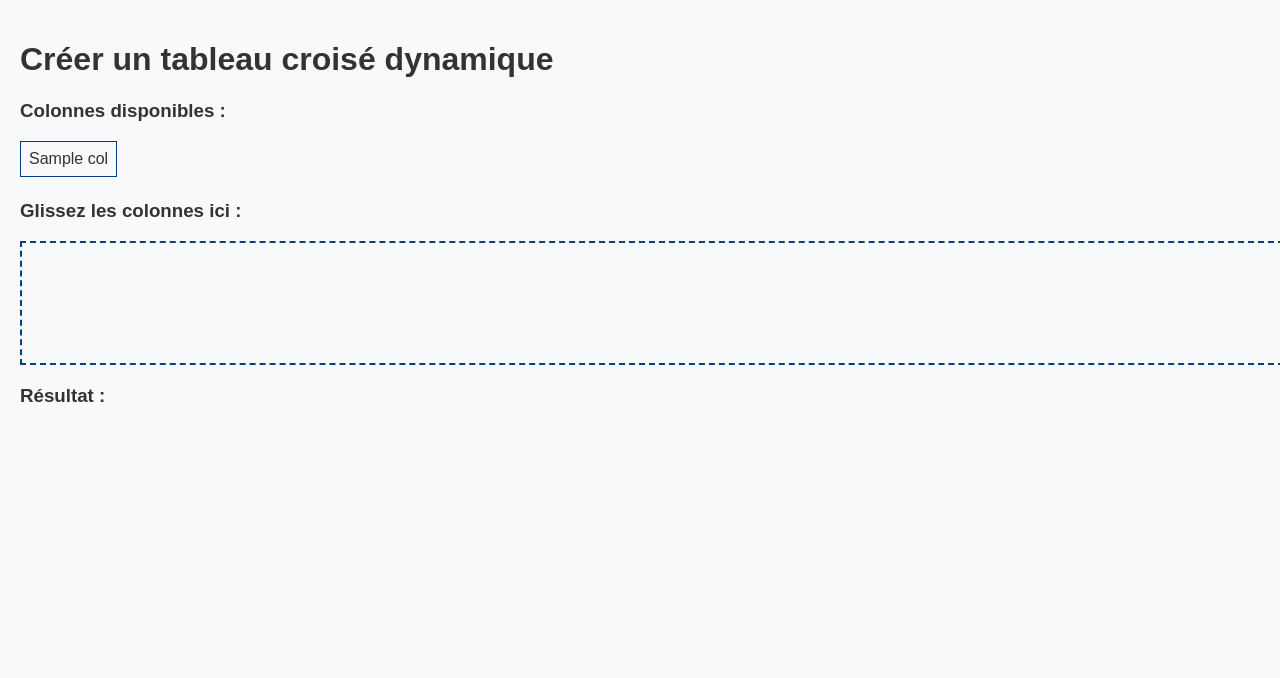
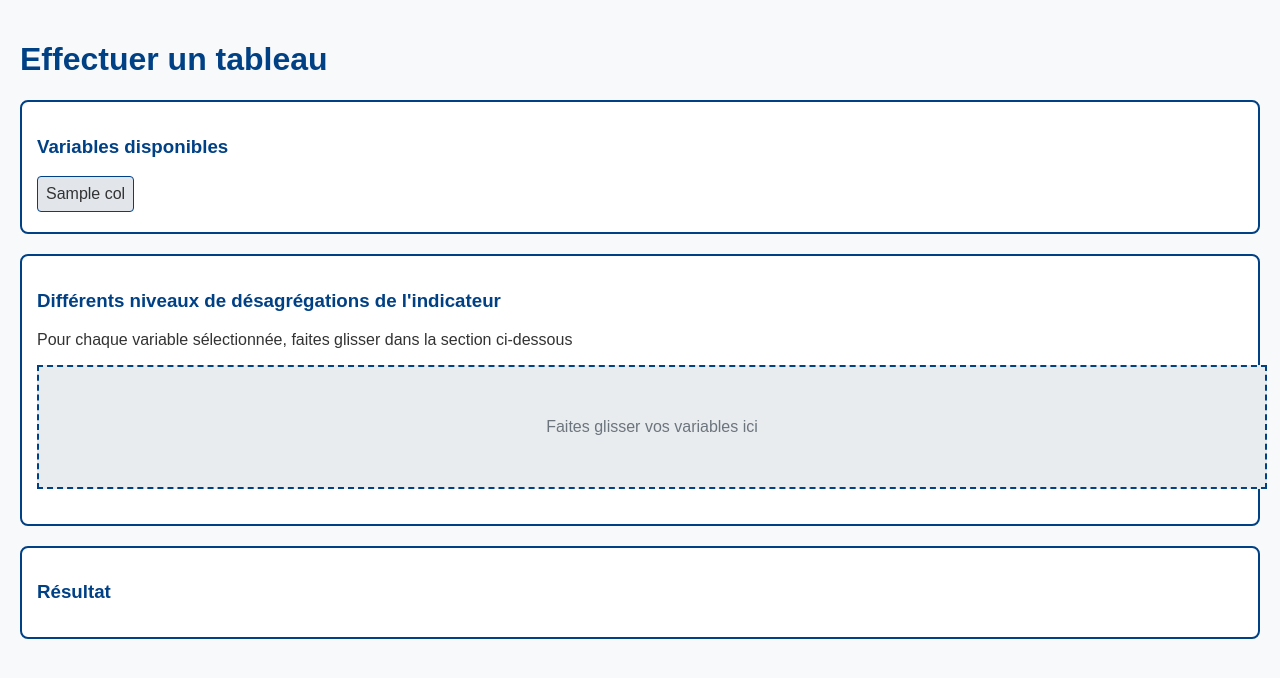
Before and after one commit to Thisbite/dashboard-region-anstat, a Flask app: template templates/result.html in a window 1280 px wide. Shown: the top 678 px of the page. Run offline with Flask 3, Linux system fonts and the light colour scheme; the template is opened without the code that fills it: most values are stand-ins (such as "Sample title", 1, 10 or a date in 2020).

Commit message:
mise a jour du tableau

```diff
--- a/app.py
+++ b/app.py
@@ -55,29 +55,67 @@ def get_data(filepath):
 # Route pour afficher la page de requête
 @app.route('/request_indicateur', methods=['GET', 'POST'])
 def request_indicateur():
-    # Load the data
+    # Charger les données
     xpath = "region_poro1.csv"
     df = get_data(xpath)
+
+    # Extraire les options disponibles pour chaque filtre
     indicateurs = df["nom_indicateur"].sort_values().unique()
+    regions = df['nom_region'].sort_values().unique()
+    departements = df['nom_departement'].sort_values().unique()
+    sous_prefectures = df['nom_sousprefecture'].sort_values().unique()
 
     if request.method == 'POST':
+        # Récupérer les sélections de l'utilisateur
         indicateur_SELECT = request.form.get('indicateur')
+        region_SELECT = request.form.get('region')
+        departement_SELECT = request.form.get('departement')
+        sousprefecture_SELECT = request.form.get('sous_prefecture')
 
-        if indicateur_SELECT:
-            # Filter the data based on the selected indicator
-            df_filtered = df[df['nom_indicateur'] == indicateur_SELECT]
+        # Commencer avec l'ensemble complet des données
+        df_filtered = df.drop(columns=['statut','id'], errors='ignore')
 
-            # Drop columns where all values are NaN
-            df_filtered = df_filtered.dropna(axis=1, how='all')
+        # Appliquer chaque filtre uniquement si une valeur est sélectionnée
+        if sousprefecture_SELECT:
+            df_filtered = df_filtered[df_filtered['nom_sousprefecture'] == sousprefecture_SELECT]
+            # Supprimer les colonnes 'nom_region' et 'nom_departement' si la sous-préfecture est sélectionnée
+            df_filtered = df_filtered.drop(columns=['nom_region', 'nom_departement'], errors='ignore')
+        # Si le département est sélectionné (et pas de sous-préfecture), on filtre par département
+# et on supprime la colonne région
+        elif departement_SELECT:
+            df_filtered = df_filtered[df_filtered['nom_departement'] == departement_SELECT]
+            # Supprimer la colonne 'nom_region' si le département est sélectionné
+            df_filtered = df_filtered.drop(columns=['nom_region'], errors='ignore')
+        elif region_SELECT:
+            df_filtered = df_filtered[df_filtered['nom_region'] == region_SELECT]
 
-            # Store filtered dataframe in session as JSON string
+        # Supprimer les colonnes contenant uniquement des valeurs NaN
+        df_filtered = df_filtered.dropna(axis=1, how='all')
+
+        # Vérifier si le DataFrame filtré est vide
+        if df_filtered.empty:
+            # Si aucun résultat n'est trouvé, renvoyer un message "Aucune donnée disponible"
+            message = "Aucune donnée disponible pour les critères sélectionnés."
+            return render_template('result.html', available_columns=[], message=message)
+        else:
+            # Stocker le DataFrame filtré dans la session (au format JSON)
             session['df_filtered'] = df_filtered.to_json()
 
-            # Get available columns for drag and drop
+            # Obtenir les colonnes disponibles pour la zone de dépôt
             available_columns = list(df_filtered.columns)
-            return render_template('result.html', available_columns=available_columns)
 
-    return render_template('requete_indicateur.html', indicateurs=indicateurs)
+            # Afficher la page résultat avec les colonnes disponibles et sans message d'erreur
+            return render_template('result.html', available_columns=available_columns, message="")
+
+    # Si GET, afficher la page de sélection avec les options de filtre
+    return render_template(
+        'requete_indicateur.html',
+        indicateurs=indicateurs,
+        regions=regions,
+        departements=departements,
+        sous_prefectures=sous_prefectures
+    )
+
 
 # Route pour générer le tableau croisé
 @app.route('/generate_pivot_table', methods=['POST'])
@@ -93,7 +131,7 @@ def generate_pivot_table():
 
         if selected_columns:
             # Generate the pivot table based on selected columns
-            pivot_table = pd.pivot_table(df, values='Valeur', index=selected_columns, aggfunc='sum')
+            pivot_table = pd.pivot_table(df, values='Valeur', index=selected_columns)
             pivot_html = pivot_table.to_html(classes='table table-bordered')
 
             return jsonify({"table_html": pivot_html})
--- a/templates/result.html
+++ b/templates/result.html
@@ -6,30 +6,61 @@
     <title>Résultats</title>
     <link rel="stylesheet" href="{{ url_for('static', filename='css/result.css') }}">
     <style>
+        body {
+            font-family: Arial, sans-serif;
+            background-color: #f8f9fa;
+            padding: 20px;
+        }
+        h1, h3 {
+            color: #004085;
+        }
+        .frame {
+            border: 2px solid #004085;
+            border-radius: 8px;
+            padding: 15px;
+            margin-bottom: 20px;
+            background-color: #fff;
+        }
         .dropzone {
             border: 2px dashed #004085;
             padding: 10px;
             width: 100%;
             min-height: 100px;
             margin-bottom: 20px;
+            background-color: #e9ecef;
+            position: relative;
+        }
+        .dropzone p {
+            color: #6c757d;
+            position: absolute;
+            top: 50%;
+            left: 50%;
+            transform: translate(-50%, -50%);
+            margin: 0;
         }
         .draggable {
             cursor: move;
             padding: 8px;
-            background-color: #f8f9fa;
+            background-color: #e2e6ea;
             border: 1px solid #004085;
             display: inline-block;
             margin-right: 5px;
             margin-bottom: 5px;
+            border-radius: 4px;
+        }
+        .remove-btn {
+            margin-left: 10px;
+            color: red;
+            cursor: pointer;
         }
     </style>
 </head>
 <body>
-    <h1>Créer un tableau croisé dynamique</h1>
+    <h1>Effectuer un tableau</h1>
 
     <!-- Liste des colonnes disponibles à glisser -->
-    <div>
-        <h3>Colonnes disponibles :</h3>
+    <div class="frame">
+        <h3>Variables disponibles</h3>
         <div id="available-columns">
             {% for col in available_columns %}
                 <div class="draggable" draggable="true">{{ col }}</div>
@@ -38,18 +69,30 @@
     </div>
 
     <!-- Zone de dépôt pour créer le tableau croisé dynamique -->
-    <div>
-        <h3>Glissez les colonnes ici :</h3>
-        <div id="dropzone" class="dropzone"></div>
+    <div class="frame">
+        <h3>Différents niveaux de désagrégations de l'indicateur</h3>
+        <p>Pour chaque variable sélectionnée, faites glisser dans la section ci-dessous</p>
+        <div id="dropzone" class="dropzone">
+            <p>Faites glisser vos variables ici</p>
+        </div>
     </div>
 
     <!-- Placeholder for dynamically generated pivot table -->
-    <h3>Résultat :</h3>
-    <div id="pivot-result"></div>
+    <div class="frame">
+        <h3>Résultat</h3>
+        <div id="pivot-result">
+            {% if message %}
+                <p>{{ message }}</p>
+            {% else %}
+                <!-- Afficher le contenu du tableau pivot ici -->
+            {% endif %}
+        </div>
+    </div>
 
     <script>
         const draggables = document.querySelectorAll('.draggable');
         const dropzone = document.getElementById('dropzone');
+        const dropzonePlaceholder = dropzone.querySelector('p');
 
         draggables.forEach(draggable => {
             draggable.addEventListener('dragstart', (e) => {
@@ -64,19 +107,41 @@
         dropzone.addEventListener('drop', (e) => {
             e.preventDefault();
             const col = e.dataTransfer.getData('text');
+
+            // Retirer le placeholder si c'est le premier élément déposé
+            if (dropzonePlaceholder) {
+                dropzonePlaceholder.remove();
+            }
+
             const columnDiv = document.createElement('div');
             columnDiv.textContent = col;
             columnDiv.classList.add('draggable');
+
+            // Ajout d'un bouton pour supprimer la variable
+            const removeBtn = document.createElement('span');
+            removeBtn.textContent = '✖';
+            removeBtn.classList.add('remove-btn');
+            removeBtn.onclick = () => {
+                columnDiv.remove();
+                updatePivotTable();
+                if (dropzone.children.length === 0) {
+                    dropzone.appendChild(dropzonePlaceholder);
+                }
+            };
+
+            columnDiv.appendChild(removeBtn);
             dropzone.appendChild(columnDiv);
 
-            // Dynamically update the pivot table based on dropped columns
+            // Mettre à jour le tableau croisé
             updatePivotTable();
         });
 
         function updatePivotTable() {
-            const selectedColumns = Array.from(dropzone.children).map(col => col.textContent);
+            const selectedColumns = Array.from(dropzone.children)
+                .filter(child => child.classList.contains('draggable'))
+                .map(col => col.firstChild.textContent);  // Utilisation de firstChild pour ignorer le bouton de suppression
 
-            console.log('Colonnes sélectionnées :', selectedColumns);  // Ajoute un log pour vérifier les colonnes
+            console.log('Colonnes sélectionnées :', selectedColumns);  // Log pour vérifier les colonnes
 
             fetch('/generate_pivot_table', {
                 method: 'POST',
@@ -87,12 +152,11 @@
             })
             .then(response => response.json())
             .then(data => {
-                console.log('Données reçues :', data);  // Ajoute un log pour vérifier les données reçues
+                console.log('Données reçues :', data);  // Log pour vérifier les données reçues
                 const resultDiv = document.getElementById('pivot-result');
                 resultDiv.innerHTML = data.table_html;
             });
         }
-
     </script>
 </body>
 </html>
```
Also changed, not shown: static/css/request_indicateur.css (+85 -8 lines), templates/requete_indicateur.html (+24 -12 lines).
